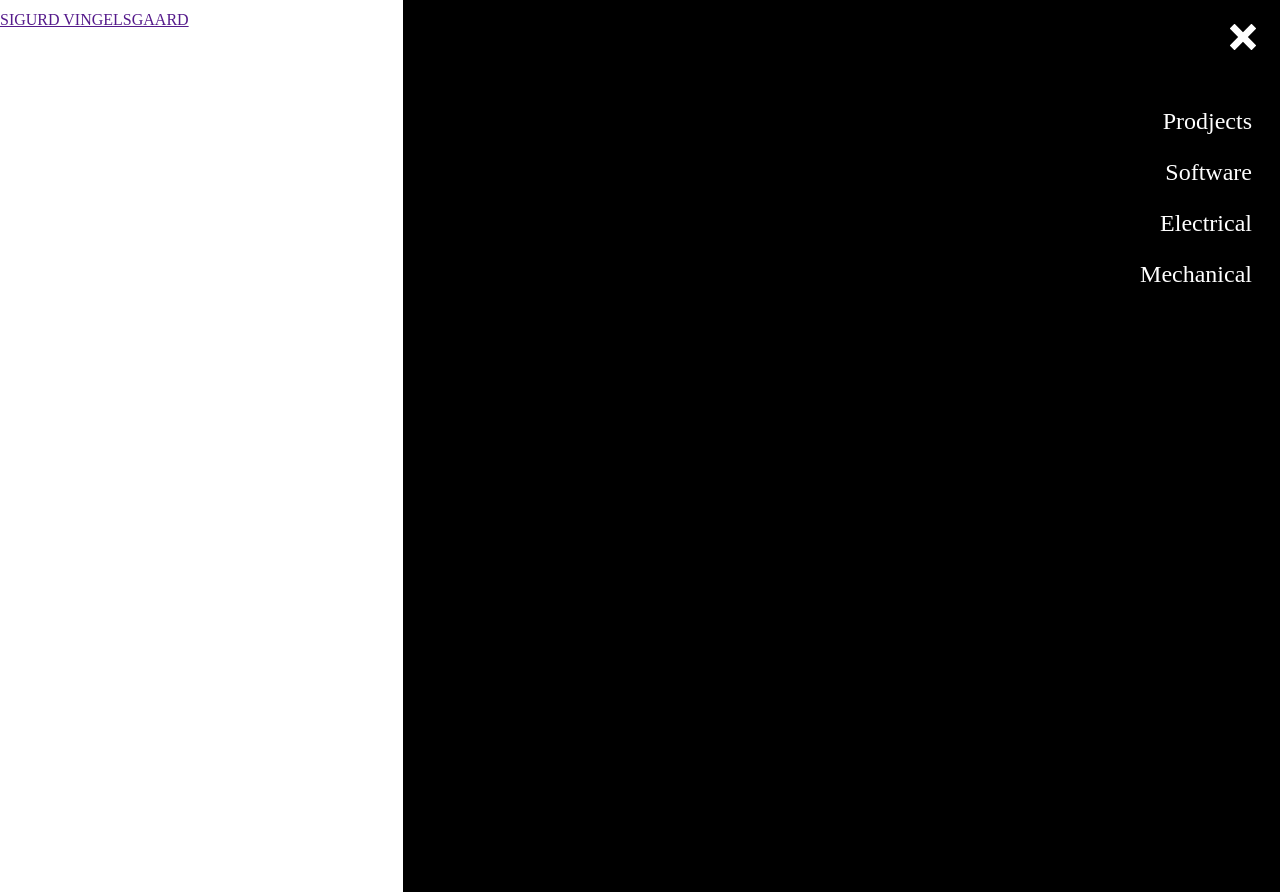
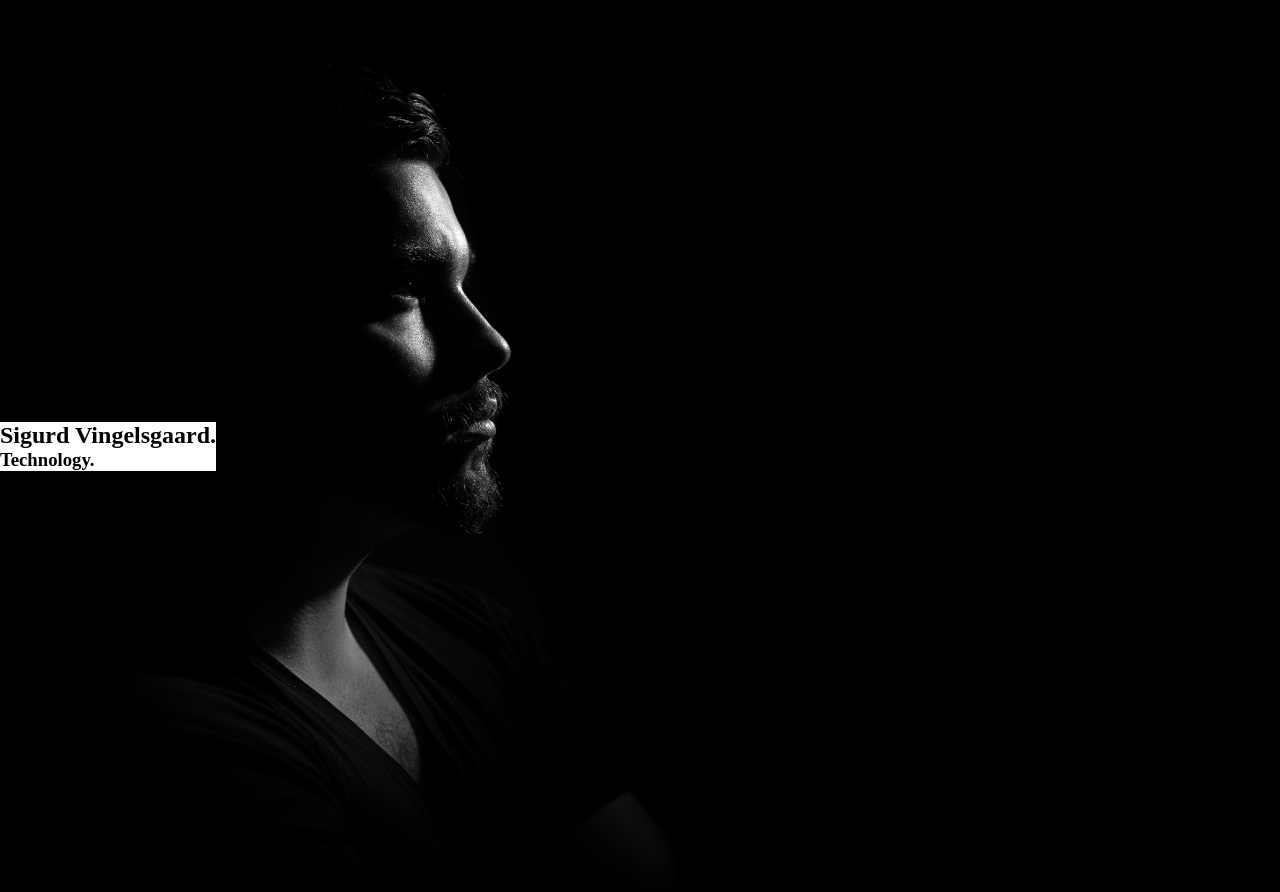
Before and after one commit to SVingelsgaard/sigurdvingelsgaard_com, a Django app: page / in a window 1280 px wide. Run offline with Django 4.2, Linux system fonts and the light colour scheme.

Commit message:
some front end

```diff
--- a/home/static/home/css/main.css
+++ b/home/static/home/css/main.css
@@ -1,73 +1,19 @@
 
+*
+{
+  background-color: rgb(255, 255, 255);
+  margin: 0;
+  padding: 0;
+  box-sizing: 0;
 
-body {
-    background-color: rgb(255, 255, 255);
-    margin: 0;
 }
-
-.navbar {
-    background: black;
-  }
-
-  .navbar .text-logo {
-    text-decoration: none;
-    font-weight: bold;
-    color: white;
-    font-size: 1.6em;
-  }
-
-  .navbar nav {
-    display: none;
-  }
-
-  .navbar .container {
-    display: -webkit-box;
-    display: -ms-flexbox;
-    display: flex;
-    place-content: space-between;
-    padding: .6em 1em;
-  }
-
-  .navbar .mobile-menu {
-    height: 1.3em;
-    padding-top: 0.55em;
-    cursor: pointer;
-  }
-
-  nav.menu-btn {
-    display: block;
-  }
-
-  nav {
-    position: fixed;
-    z-index: 999;
-    width: 66%;
-    right: 0;
-    top: 0;
-    background: black;
-    height: 100vh;
-    padding: 1em;
-  }
-
-  nav ul.Primary-nav {
-    margin-top: 5em;
-  }
-
-  nav li a {
-    color: white;
-    text-decoration: none;
-    display: block;
-    padding: .5em;
-    font-size: 1.5em;
-    text-align: right;
-  }
-
-  nav li a:hover {
-    font-weight: bold;
-  }
-
-  nav .Mobile-menu-exit {
-    float: right;
-    margin: .5em;
-    cursor: pointer;
-  }
+.banner{
+  position: relative;
+  min-height: 100vh;
+  background: url(../images/background.jpg);
+  background-size: cover;
+  background-position: right;
+  display: flex;
+  justify-content: space-between;
+  align-items: center;
+}
--- a/home/templates/home.html
+++ b/home/templates/home.html
@@ -14,21 +14,11 @@
 
     </head>
     <body>
-        <div class='banner'>
-            <div class='textbox'>
-                <a class='text-logo' href=''>SIGURD VINGELSGAARD</a>
-                <img class='mobile-menu' id='mobile-cta' src='{%  static  'home/images/Menu.svg'  %}' alt='Menu'>
-                <nav>
-                    <img id='mobile-menu-exit' class='Mobile-menu-exit' src='{%  static  'home/images/Exit-menu.svg'  %}' alt=''>
-
-                    <ul class='Primary-nav'>
-                        <li><a href='/admin'>Prodjects</a></li>
-                        <li><a href='/sigurdvingelsgaard'>Software</a></li>
-                        <li><a href='/snorrehaugen'>Electrical</a></li>
-                        <li><a href='/snorrehaugen'>Mechanical</a></li>
-                    </ul>
-                </nav>
+        <section class="banner">
+            <div class="textBox">
+                <h2>Sigurd Vingelsgaard.</h2>
+                <h3>Technology.</h3>
             </div>
-        </div>
+        </section>
     </body>
 </html>
```
Also changed, not shown: home/static/home/images/background.jpg (added).
